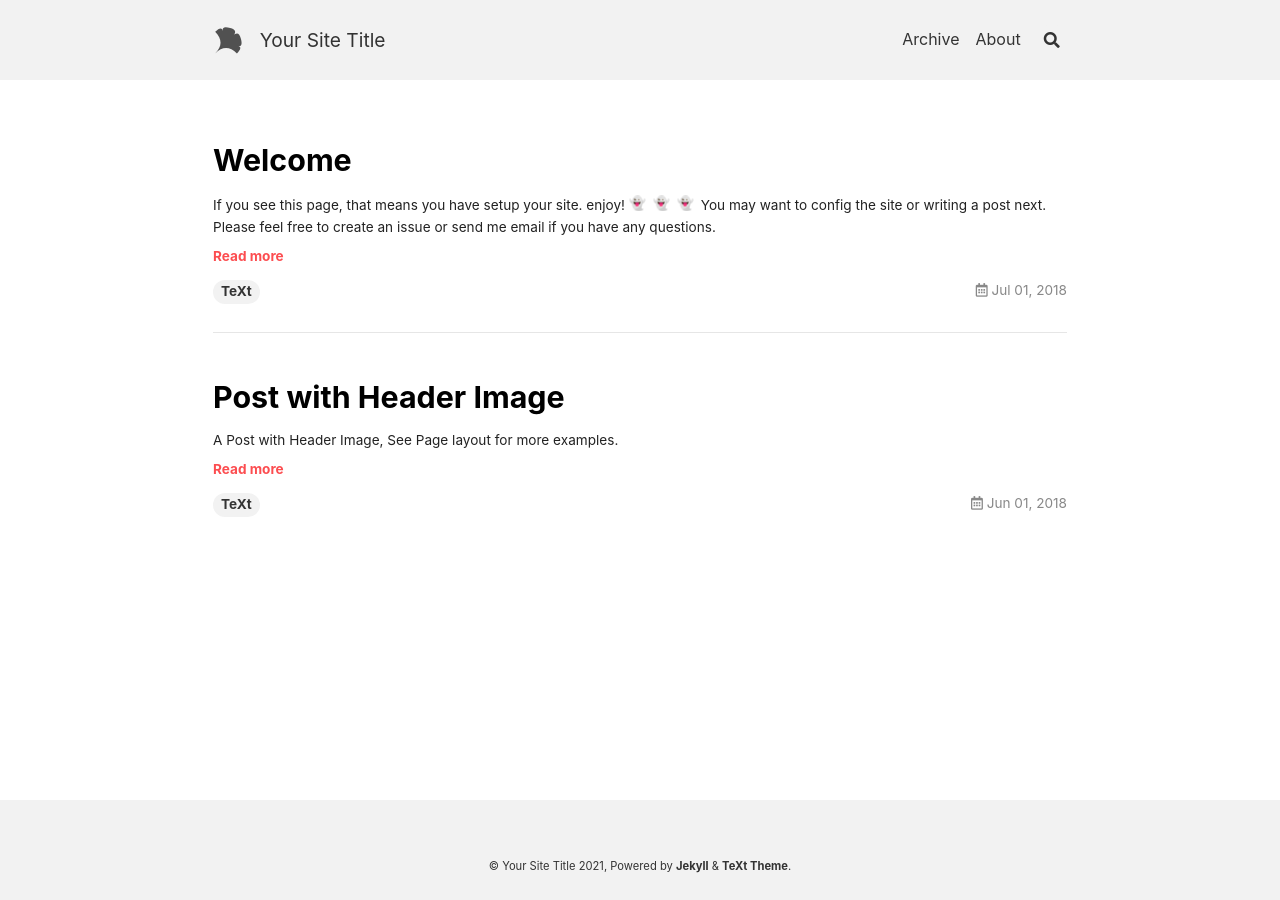
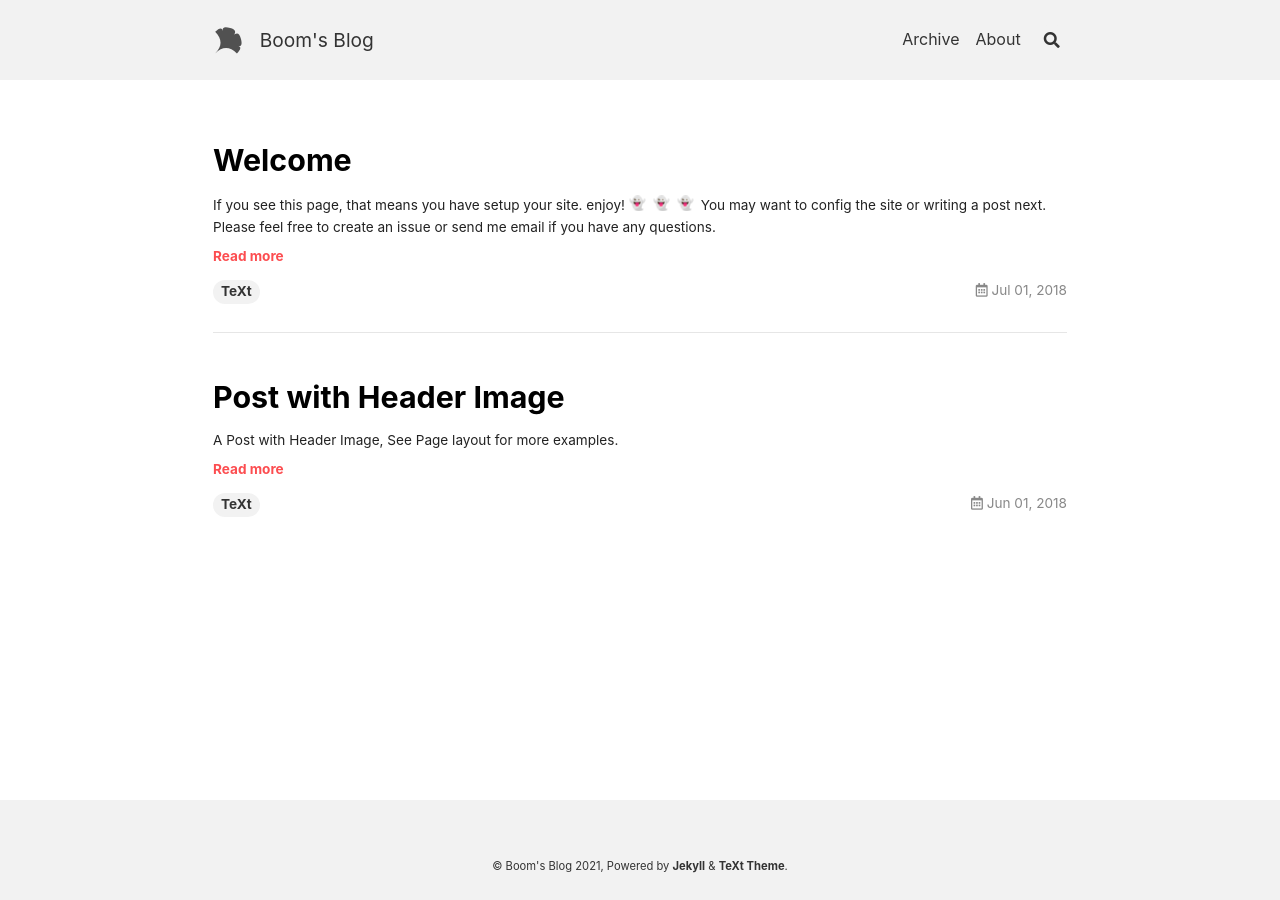
Before and after one commit to WeiBoom/WeiBoom.github.-io, a Jekyll site: the page built from index.html, in a window 1280 px wide. Built offline with Jekyll 4.4.1, drawn with Linux system fonts in a browser that asks for light colours; nearby versions of some CDN libraries; emoji names are drawn with the system emoji font; the list of posts is cut into pages by our own code.

Commit message:
Update _config.yml

```diff
--- a/_config.yml
+++ b/_config.yml
@@ -17,12 +17,12 @@
 ## => Site Settings
 ##############################
 text_skin: default # "default" (default), "dark", "forest", "ocean", "chocolate", "orange"
-highlight_theme: default # "default" (default), "tomorrow", "tomorrow-night", "tomorrow-night-eighties", "tomorrow-night-blue", "tomorrow-night-bright"
+highlight_theme: tomorrow-night # "default" (default), "tomorrow", "tomorrow-night", "tomorrow-night-eighties", "tomorrow-night-blue", "tomorrow-night-bright"
 url     : # the base hostname & protocol for your site e.g. https://www.someone.com
 baseurl : # does not include hostname
-title   : Your Site Title
+title   : Boom's Blog
 description: > # this means to ignore newlines until "Language & timezone"
-  Your Site Description
+  业精于勤，荒于嬉；行成于思，毁于随
 
 
 ## => Language and Timezone
@@ -35,7 +35,7 @@ timezone: # see https://en.wikipedia.org/wiki/List_of_tz_database_time_zones for
 ##############################
 author:
   type      : # "person" (default), "organization"
-  name      : Your Name
+  name      : Wei
   url       :
   avatar    : # path or url of avatar image (square)
   bio       : I am an amazing person.
```
